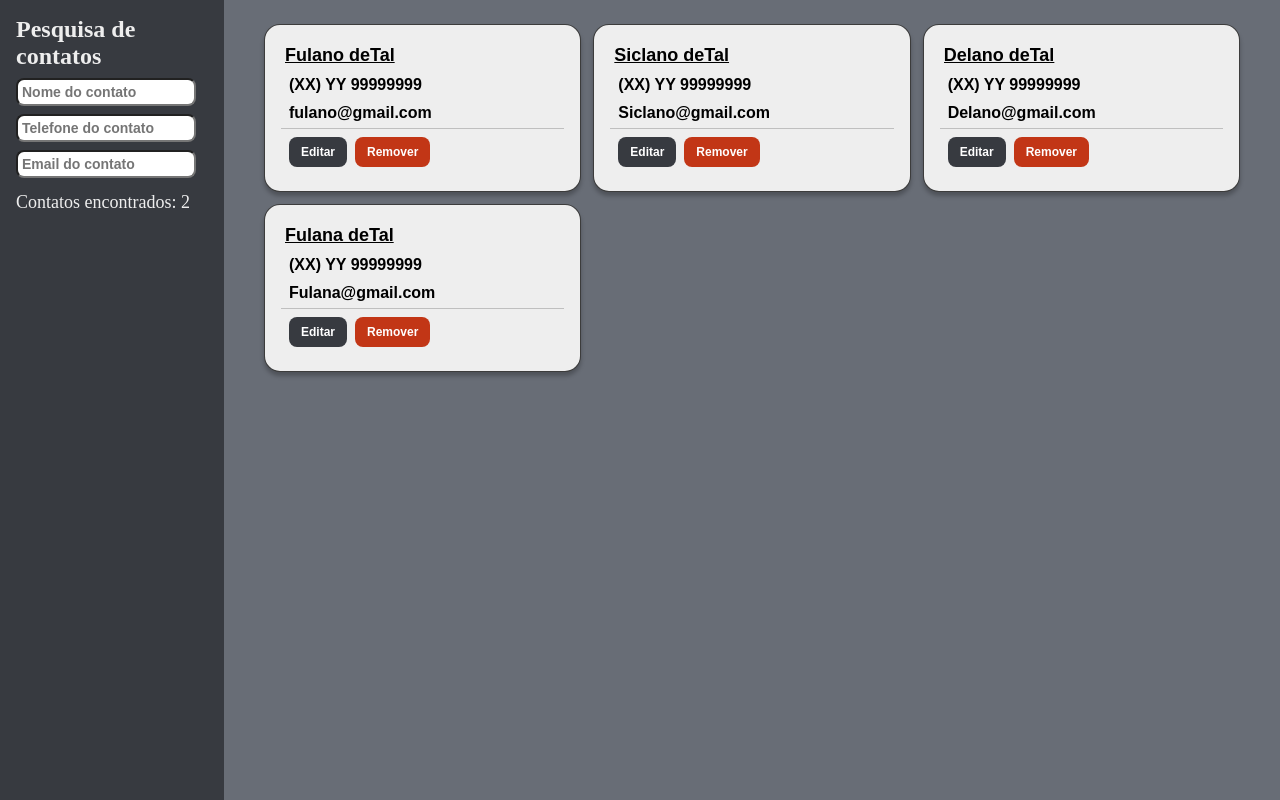
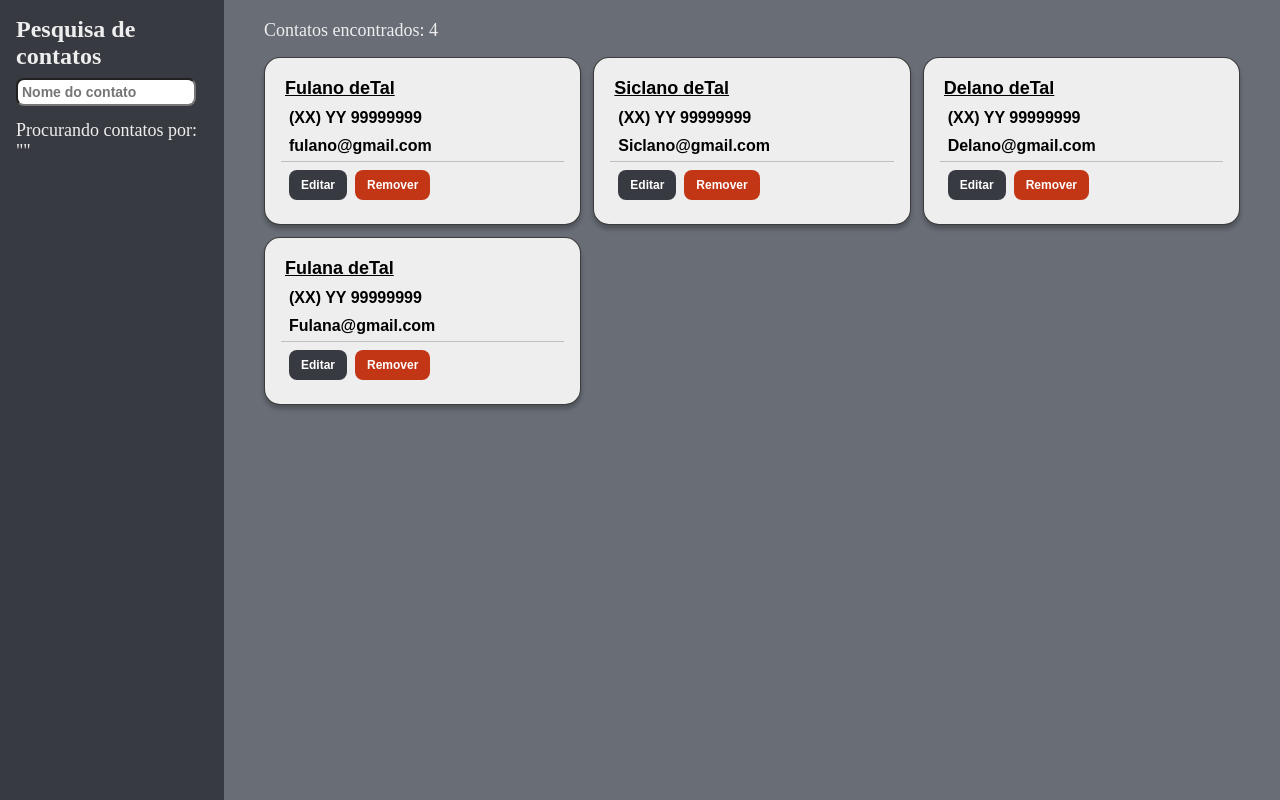
Before and after one commit to ThgFeldmann/lista-de-contatos, a React (Create React App) app: page / in a window 1280 px wide. Built offline with nearby package versions, Linux system fonts and the light colour scheme.

Commit message:
Filtragem de contato

```diff
--- a/src/components/Contato/index.tsx
+++ b/src/components/Contato/index.tsx
@@ -1,4 +1,4 @@
-import { useEffect, useState } from "react"
+import { SetStateAction, useEffect, useState } from "react"
 import { useDispatch } from "react-redux"
 
 import * as S from "./styles"
@@ -42,7 +42,44 @@ const Contato = ({nome: nomeOriginal, tel: telOriginal, email: emailOriginal, id
 
   return (
     <S.Card>
-      <S.Nome
+      {!editando ? (
+        <>
+          <S.Nome
+            style={{ border: "none" }}
+            value={nome}
+            onChange={(evento: { target: { value: SetStateAction<string>} } ) => setNome(evento.target.value)}
+            disabled
+          />
+          <S.Info
+            style={{ border: "none" }}
+            value={tel}
+            onChange={evento => setTel(evento.target.value)}
+            disabled
+          />
+          <S.Info
+            style={{ border: "none" }}
+            value={email}
+            onChange={evento => setEmail(evento.target.value)}
+            disabled
+          />
+        </>
+      ) : (
+        <>
+          <S.Nome
+            value={nome}
+            onChange={(evento: { target: { value: SetStateAction<string> } }) => setNome(evento.target.value)}
+          />
+          <S.Info
+            value={tel}
+            onChange={evento => setTel(evento.target.value)}
+          />
+          <S.Info
+            value={email}
+            onChange={evento => setEmail(evento.target.value)}
+          />
+        </>
+      )}
+      {/* <S.Nome
         value={nome}
         onChange={evento => setNome(evento.target.value)}
         disabled={!editando}
@@ -56,7 +93,7 @@ const Contato = ({nome: nomeOriginal, tel: telOriginal, email: emailOriginal, id
         value={email}
         onChange={evento => setEmail(evento.target.value)}
         disabled={!editando}
-      />
+      /> */}
       <S.ActionBar>
         {editando ? (
           <>
--- a/src/components/Contato/styles.ts
+++ b/src/components/Contato/styles.ts
@@ -9,31 +9,21 @@ export const Card = styled.div`
   background-color: ${variaveis.branco};
 `
 
-export const Nome = styled.input`
-  padding: 4px 4px;
-  font-size: 18px;
-  font-weight: bold;
-  text-decoration: underline;
-  border: none;
-  background-color: ${variaveis.branco};
-  color: #000;
-  margin-bottom: 2px;
-`
-
 export const Info = styled.input`
   padding: 4px 8px;
   font-weight: bold;
   font-size: 16px;
-  border: none;
   background-color: ${variaveis.branco};
   color: #000;
   margin-bottom: 2px;
+  border: 2px solid #000;
+  width: 100%;
 `
 
-export const Editando = styled.p`
-  font-style: italic;
-  font-weight: bold;
-  font-size: 16px
+export const Nome = styled(Info)`
+  padding: 4px 4px;
+  font-size: 18px;
+  text-decoration: underline;
 `
 
 export const ActionBar = styled.div`
--- a/src/components/Filtro/styles.ts
+++ /dev/null
@@ -1,11 +0,0 @@
-import styled from "styled-components";
-
-export const Campo = styled.input`
-  margin-top: 8px;
-  border; 1px solid rgba(0, 0, 0, 0.25);
-  border-radius: 8px;
-  font-weight: bold;
-  font-size: 14px;
-  width: 180px;
-  padding: 4px;
-`
--- a/src/containers/ListaDeContatos/index.tsx
+++ b/src/containers/ListaDeContatos/index.tsx
@@ -1,16 +1,26 @@
 import { useSelector } from "react-redux"
 
 import Contato from "../../components/Contato"
-import { Container, ListaContatos } from "./styles"
+import { Container, Filtrados, ListaContatos } from "./styles"
 import { RootReducer } from "../../store"
 
 const ListaDeContatos = () => {
   const { itens } = useSelector((state: RootReducer) => state.contatos)
+  const { nome } = useSelector((state: RootReducer) => state.filtro)
+
+  const filtraContatos = () => {
+    return itens.filter(item => item.nome.toLowerCase().search(nome.toLowerCase()) >= 0)
+  }
+
+  const contatos = filtraContatos()
 
   return (
     <Container>
+    <Filtrados>
+      Contatos encontrados: {contatos.length}
+    </Filtrados>
       <ListaContatos>
-        {itens.map(c => (
+        {contatos.map(c => (
             <li key={c.nome}>
               <Contato nome={c.nome} tel={c.tel} email={c.email} id={c.id} />
             </li>
--- a/src/containers/ListaDeContatos/styles.ts
+++ b/src/containers/ListaDeContatos/styles.ts
@@ -7,7 +7,15 @@ export const ListaContatos = styled.ul`
 `
 
 export const Container = styled.main`
-  padding: 24px 40px 0;
-  height: 100vh;: 24px;
+  padding: 0 40px;
+  height: 100vh;
   overflow-y: scroll;
 `
+
+export const Filtrados = styled.p`
+  width: 100%;
+  font-size: 18px;
+  margin-top: 4px;
+  padding: 16px 0;
+  color: #eee;
+`
--- a/src/containers/SideBar/index.tsx
+++ b/src/containers/SideBar/index.tsx
@@ -1,18 +1,27 @@
-import { Campo } from '../../components/Filtro/styles'
+import { useDispatch, useSelector } from 'react-redux'
+
 import * as S from './styles'
+import { Campo } from '../../styles/index'
+import { RootReducer } from '../../store'
+import { alterarNome } from '../../store/reducers/filtro'
 
-const SideBar = () => (
+const SideBar = () => {
+  const dispatch = useDispatch()
+  const { nome } = useSelector((state: RootReducer) => state.filtro)
+
+  return (
     <S.Aside>
       <h2>Pesquisa de contatos</h2>
       <S.Filtros>
-      <Campo placeholder='Nome do contato' type="text" name="" id="" />
-      <Campo placeholder='Telefone do contato' type="tel" name="" id="" />
-      <Campo placeholder='Email do contato' type="email" name="" id="" />
+        <Campo placeholder='Nome do contato' type="text" value={nome} onChange={evento => dispatch(alterarNome(evento.target.value))} />
+        {/* <Campo placeholder='Telefone do contato' type="tel" />
+        <Campo placeholder='Email do contato' type="email" /> */}
       </S.Filtros>
       <S.Filtrados>
-      Contatos encontrados: 2
+        Procurando contatos por: {nome !== undefined && nome.length >= 0 ? `"${nome}"` : ''}
       </S.Filtrados>
     </S.Aside>
   )
+}
 
 export default SideBar
--- a/src/store/index.ts
+++ b/src/store/index.ts
@@ -1,10 +1,12 @@
 import { configureStore } from "@reduxjs/toolkit";
 
 import contatosReducer from "./reducers/contatos";
+import filtroReducer from './reducers/filtro'
 
 const store = configureStore({
   reducer: {
-    contatos: contatosReducer
+    contatos: contatosReducer,
+    filtro: filtroReducer
   }
 })
 
--- /dev/null
+++ b/src/store/reducers/filtro.ts
@@ -0,0 +1,28 @@
+import { createSlice, PayloadAction } from "@reduxjs/toolkit"
+
+
+type FiltroState = {
+  nome: string
+  tel: string
+  email: string
+}
+
+const initialState: FiltroState = {
+  nome: '',
+  tel: '',
+  email: ''
+}
+
+const filtroSlice = createSlice({
+  name: 'filtro',
+  initialState,
+  reducers: {
+    alterarNome: (state, action: PayloadAction<string>) => {
+      state.nome = action.payload
+    }
+  }
+})
+
+export const { alterarNome } = filtroSlice.actions
+
+export default filtroSlice.reducer
--- a/src/styles/index.ts
+++ b/src/styles/index.ts
@@ -16,4 +16,15 @@ export const Container = styled.div`
   background-color: ${variaveis.cinzaClaro}
 `
 
+export const Campo = styled.input`
+  margin-top: 8px;
+  border; 1px solid rgba(0, 0, 0, 0.25);
+  border-radius: 8px;
+  font-weight: bold;
+  font-size: 14px;
+  width: 180px;
+  padding: 4px;
+`
+
+
 export default EstiloGlobal
```
Also changed, not shown: src/components/Filtro/index.tsx (deleted, +0 -8 lines). Lines whose indentation alone changed are shown as unchanged.
